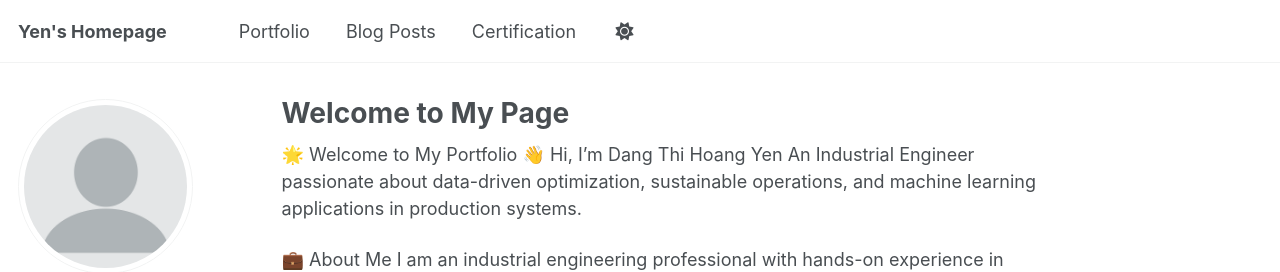
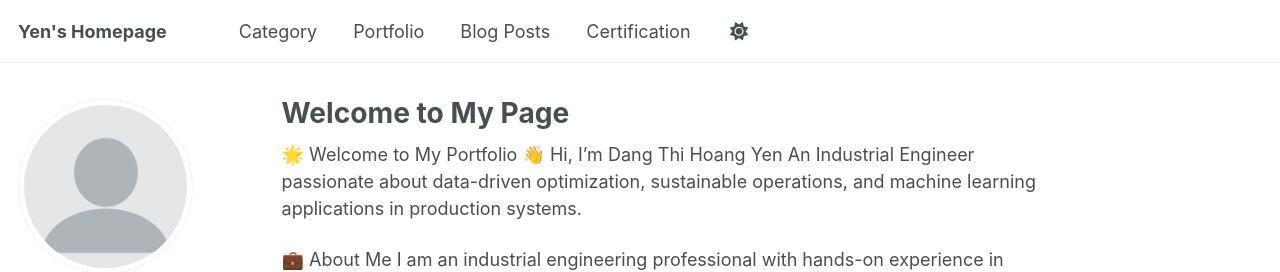
Before and after one commit to yen010390/yen010390.github.io, a Jekyll site: the page built from _pages/about.md, in a window 1280 px wide. Shown: the top 272 px of the page. Built offline with Jekyll 4.4.1, drawn with Linux system fonts in a browser that asks for light colours; some web fonts are replaced.

Commit message:
Update navigation.yml

```diff
--- a/_data/navigation.yml
+++ b/_data/navigation.yml
@@ -17,6 +17,9 @@ main:
   # - title: "Teaching"
   #   url: /teaching/
 
+  - title: "Category"
+    url: /category/
+
   - title: "Portfolio"
     url: /portfolio/
 
```
